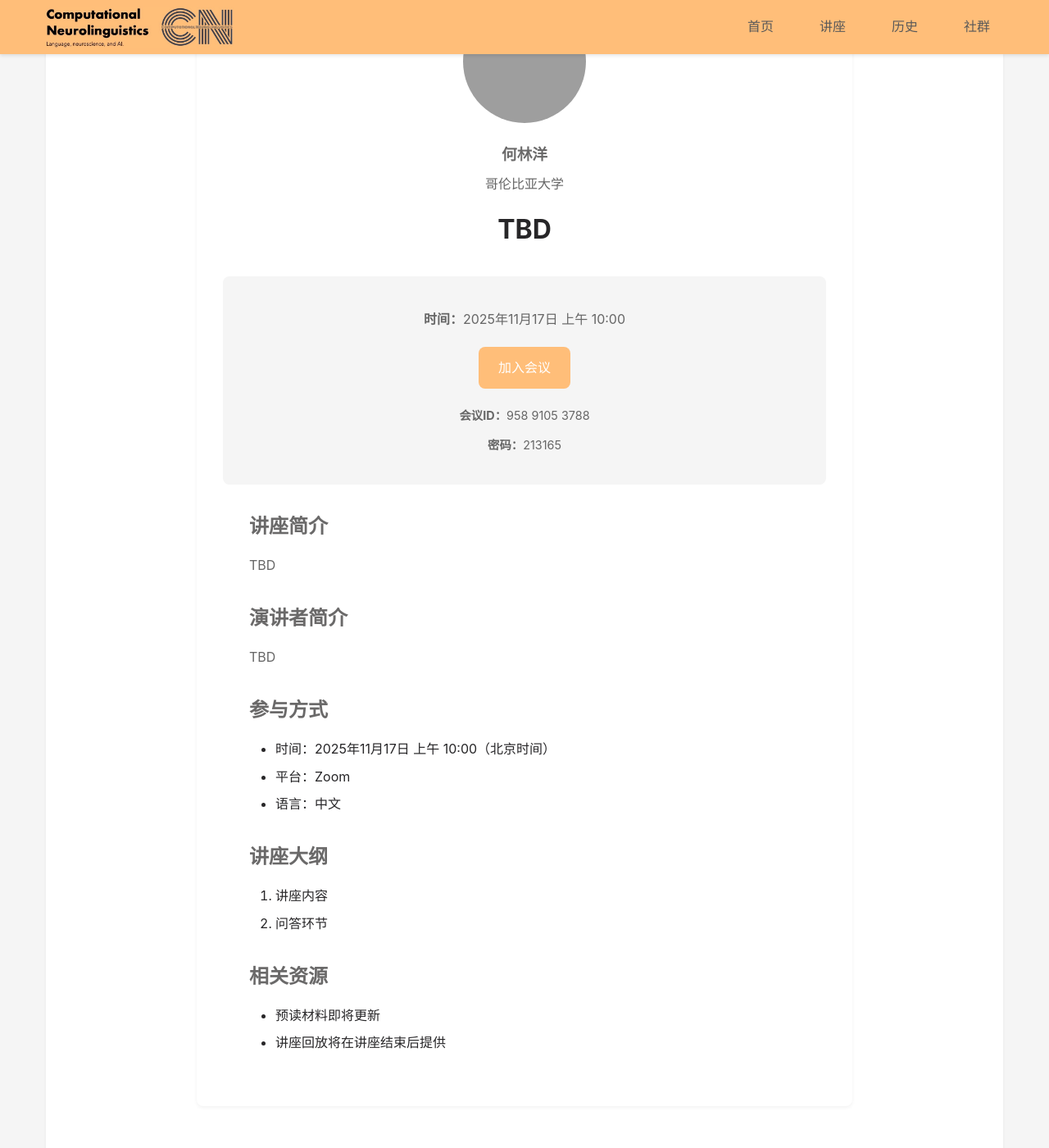
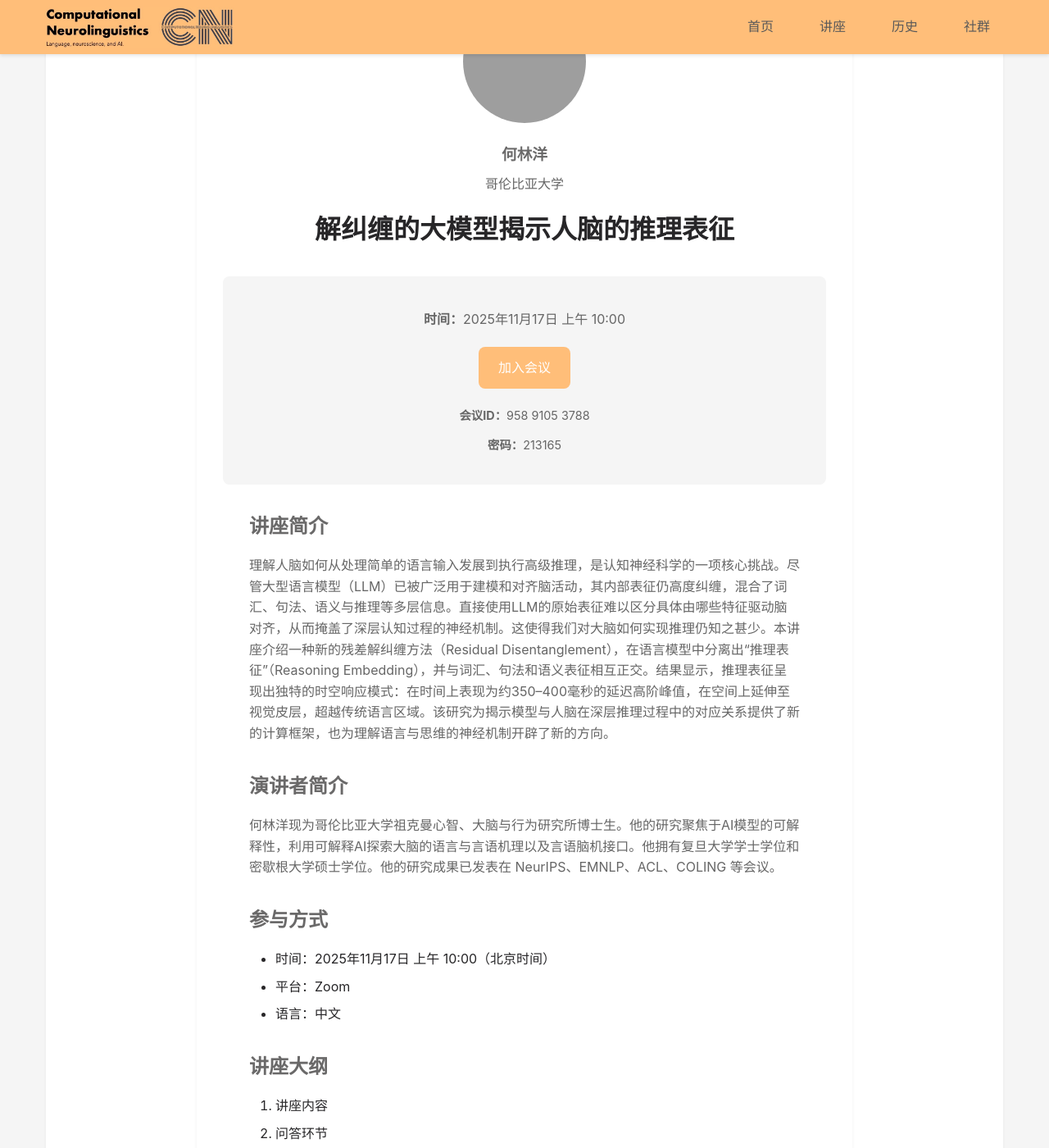
Before and after one commit to xufengduan/Computational-Neurolinguistics-Forum, a Jekyll site: the page built from events/2025-11-He-Linyang/index.md, in a window 1280 px wide and 1400 px high, scrolled down 194 px. Shown: the whole window at 82% size. Built offline with Jekyll 4.4.1, drawn with Linux system fonts in a browser that asks for light colours; grey boxes are pictures that could not be loaded.

Commit message:
update linyang

```diff
--- a/events/2025-11-He-Linyang/index.md
+++ b/events/2025-11-He-Linyang/index.md
@@ -1,6 +1,6 @@
 ---
 layout: event
-title: TBD
+title: 解纠缠的大模型揭示人脑的推理表征
 speaker: 何林洋
 institution: 哥伦比亚大学
 date: 2025-11-17 10:00
@@ -8,14 +8,18 @@ permalink: /events/2025-11-He-Linyang/
 zoom_link: |
   https://cuhk.zoom.us/j/95891053788?pwd=lWyxDJW0hy9Bkjaubfo9pmUz9qUh7h.1
 abstract: |
-  TBD
+  理解人脑如何从处理简单的语言输入发展到执行高级推理，是认知神经科学的一项核心挑战。尽管大型语言模型（LLM）已被广泛用于建模和对齐脑活动，其内部表征仍高度纠缠，混合了词汇、句法、语义与推理等多层信息。直接使用LLM的原始表征难以区分具体由哪些特征驱动脑对齐，从而掩盖了深层认知过程的神经机制。这使得我们对大脑如何实现推理仍知之甚少。本讲座介绍一种新的残差解纠缠方法（Residual Disentanglement），在语言模型中分离出“推理表征”（Reasoning Embedding），并与词汇、句法和语义表征相互正交。结果显示，推理表征呈现出独特的时空响应模式：在时间上表现为约350–400毫秒的延迟高阶峰值，在空间上延伸至视觉皮层，超越传统语言区域。该研究为揭示模型与人脑在深层推理过程中的对应关系提供了新的计算框架，也为理解语言与思维的神经机制开辟了新的方向。
 
 bio: |
-  TBD
+  何林洋现为哥伦比亚大学祖克曼心智、大脑与行为研究所博士生。他的研究聚焦于AI模型的可解释性，利用可解释AI探索大脑的语言与言语机理以及言语脑机接口。他拥有复旦大学学士学位和密歇根大学硕士学位。他的研究成果已发表在 NeurIPS、EMNLP、ACL、COLING 等会议。
 
 outline: |
   1. 讲座内容
   2. 问答环节
+
+resources: |
+  - [预读论文](https://arxiv.org/abs/2510.22860v1)
+
 zoom_id: 958 9105 3788
 zoom_password: 213165
 status: active
```
Also changed, not shown: _data/events.yml (+6 -4 lines), assets/images/speakers/linyang.jpg (added).
